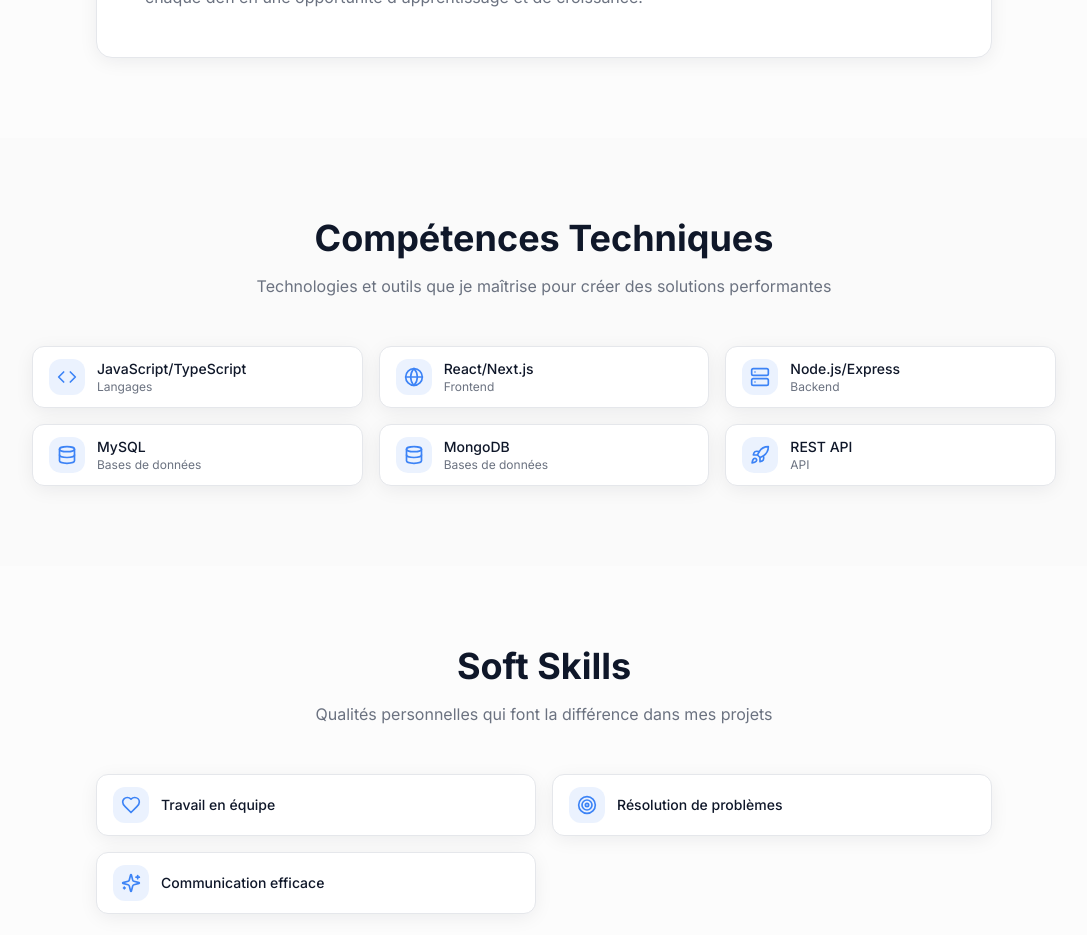
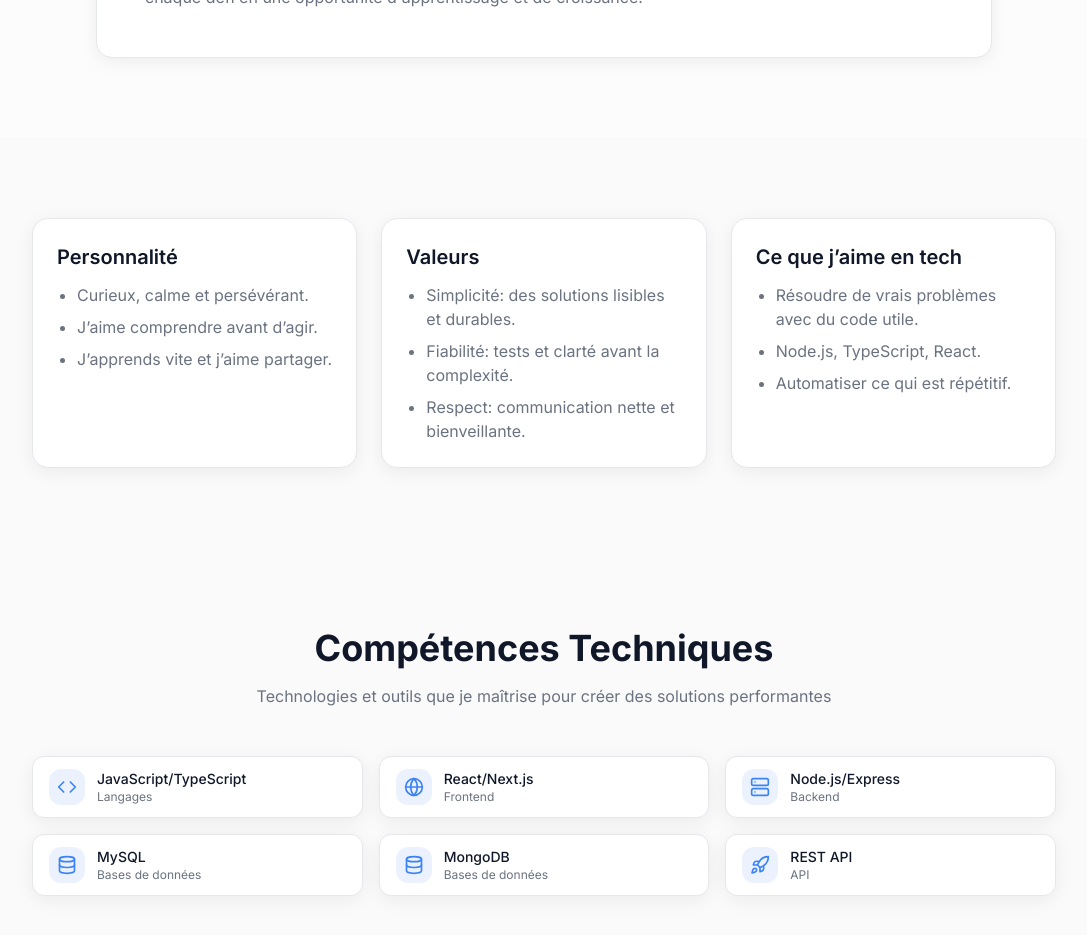
Before and after one commit to aristide-ghd/portfolio-frontend, a React (Vite) app: page /about in a window 1280 px wide. Shown: the part 800-1735 px from the top of the page, without its empty margins (96-1183 px from the left). Built offline with nearby package versions, Linux system fonts and the light colour scheme; the HTML template or start-up script is replaced by a standard one.

Commit message:
Ajout de sections personnelles dans About.tsx, mise à jour des balises meta pour le partage sur les réseaux sociaux dans plusieurs fichiers, et optimisation de l'attribut de chargement de l'image dans Index.tsx.

```diff
--- a/index.html
+++ b/index.html
@@ -21,6 +21,7 @@
     <link rel="preconnect" href="https://fonts.gstatic.com" crossorigin />
     <link href="https://fonts.googleapis.com/css2?family=Inter:wght@300;400;500;600;700;800&display=swap" rel="stylesheet" />
     <link rel="icon" href="/image.jpeg" type="image/jpeg" />
+    <link rel="apple-touch-icon" href="/image.jpeg" />
   </head>
 
   <body>
--- a/src/pages/About.tsx
+++ b/src/pages/About.tsx
@@ -26,6 +26,7 @@ const About = () => {
       <Helmet>
         <title>À propos — Aristide GBOHAÏDA</title>
         <meta name="description" content="Parcours, compétences techniques et soft skills d'Aristide GBOHAÏDA." />
+        <meta property="og:image" content="/image.jpeg" />
       </Helmet>
       <Navbar />
 
@@ -66,6 +67,40 @@ const About = () => {
                   d'apprentissage et de croissance.
                 </p>
               </div>
+            </div>
+          </div>
+        </div>
+      </section>
+
+      {/* Sections personnelles */}
+      <section className="py-20 bg-muted/30 animate-in fade-in-50">
+        <div className="container mx-auto px-4">
+          <div className="max-w-5xl mx-auto grid grid-cols-1 md:grid-cols-3 gap-6">
+            <div className="bg-card rounded-2xl p-6 border border-border shadow-card hover-lift transition-transform duration-300 animate-in fade-in-50 slide-in-from-bottom-2">
+              <h3 className="text-xl font-semibold mb-3">Personnalité</h3>
+              <ul className="text-muted-foreground space-y-2 list-disc pl-5">
+                <li>Curieux, calme et persévérant.</li>
+                <li>J’aime comprendre avant d’agir.</li>
+                <li>J’apprends vite et j’aime partager.</li>
+              </ul>
+            </div>
+
+            <div className="bg-card rounded-2xl p-6 border border-border shadow-card hover-lift transition-transform duration-300 animate-in fade-in-50 slide-in-from-bottom-2">
+              <h3 className="text-xl font-semibold mb-3">Valeurs</h3>
+              <ul className="text-muted-foreground space-y-2 list-disc pl-5">
+                <li>Simplicité: des solutions lisibles et durables.</li>
+                <li>Fiabilité: tests et clarté avant la complexité.</li>
+                <li>Respect: communication nette et bienveillante.</li>
+              </ul>
+            </div>
+
+            <div className="bg-card rounded-2xl p-6 border border-border shadow-card hover-lift transition-transform duration-300 animate-in fade-in-50 slide-in-from-bottom-2">
+              <h3 className="text-xl font-semibold mb-3">Ce que j’aime en tech</h3>
+              <ul className="text-muted-foreground space-y-2 list-disc pl-5">
+                <li>Résoudre de vrais problèmes avec du code utile.</li>
+                <li>Node.js, TypeScript, React.</li>
+                <li>Automatiser ce qui est répétitif.</li>
+              </ul>
             </div>
           </div>
         </div>
--- a/src/pages/Experience.tsx
+++ b/src/pages/Experience.tsx
@@ -1,6 +1,7 @@
 import Navbar from '@/components/Navbar';
 import Footer from '@/components/Footer';
 import Timeline from '@/components/Timeline';
+import { Helmet } from 'react-helmet-async';
 
 const Experience = () => {
   const experiences = [
@@ -61,6 +62,12 @@ const Experience = () => {
   return (
     <div className="min-h-screen">
       <Navbar />
+
+      <Helmet>
+        <title>Expérience — Aristide GBOHAÏDA</title>
+        <meta name="description" content="Expériences professionnelles et formation d'Aristide GBOHAÏDA." />
+        <meta property="og:image" content="/image.jpeg" />
+      </Helmet>
 
       {/* Hero */}
       <section className="pt-32 pb-20 gradient-subtle">
--- a/src/pages/Index.tsx
+++ b/src/pages/Index.tsx
@@ -92,7 +92,7 @@ const Index = () => {
           <div className="max-w-4xl mx-auto text-center">
             <div className="mb-6">
               <div className="w-32 h-32 mx-auto rounded-full bg-gradient-primary p-1 shadow-elegant">
-                <img src="/image.jpeg" alt="Photo de profil" className="w-full h-full rounded-full object-cover" decoding="async" />
+                <img src="/image.jpeg" alt="Photo de profil" className="w-full h-full rounded-full object-cover" decoding="async" loading="lazy" />
               </div>
             </div>
 
--- a/src/pages/Projects.tsx
+++ b/src/pages/Projects.tsx
@@ -86,6 +86,7 @@ const Projects = () => {
       <Helmet>
         <title>Projets — Aristide GBOHAÏDA</title>
         <meta name="description" content="Sélection de projets: fullstack, frontend, backend et mobile." />
+        <meta property="og:image" content="/image.jpeg" />
       </Helmet>
       <Navbar />
 
```
